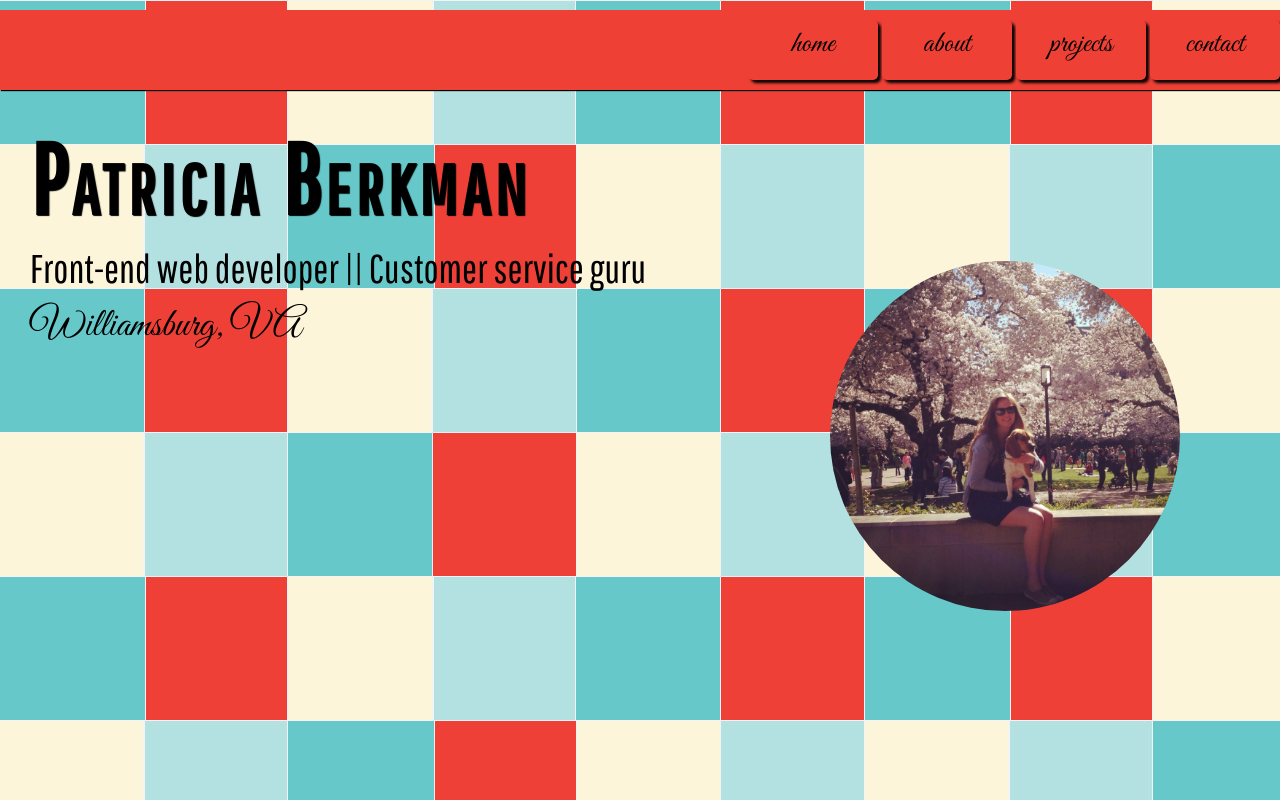
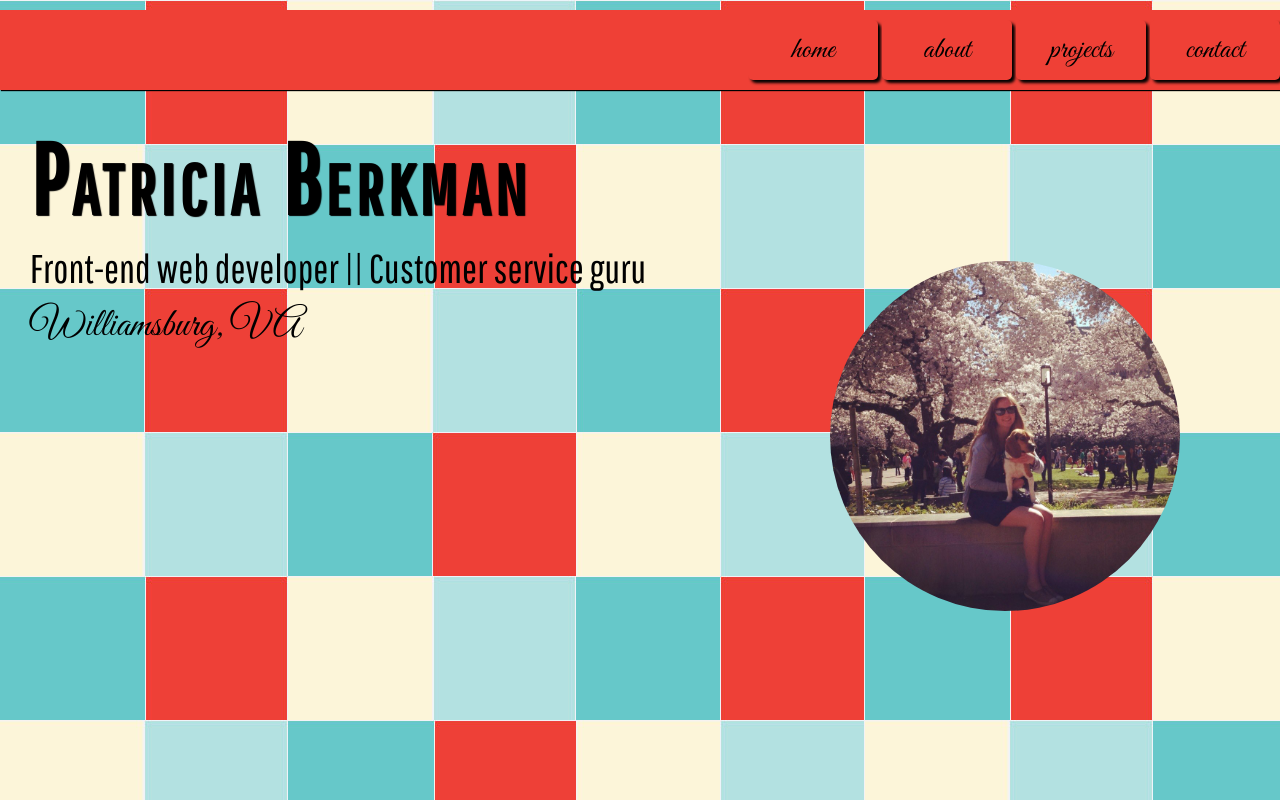
Before and after one commit to pberkman/portfolio, a plain HTML site: page index.html in a window 1280 px wide. Shown: the top 800 px of the page. Drawn offline with nearby package versions, Linux system fonts and the light colour scheme; a web font is replaced by a local one.

Commit message:
nav update
fixed line height and html

```diff
--- a/index.html
+++ b/index.html
@@ -17,10 +17,12 @@
 </head>
 <body>
 	<nav>
-		<div id="homeNav" class="navItems greatVibesFont">home</div>
-		<div id="aboutNav" class="navItems greatVibesFont">about</div>
-		<div id="projectsNav" class="navItems greatVibesFont">projects</div>
-		<div id="contactNav" class="navItems greatVibesFont">contact</div>
+		<ul>
+			<li id="homeNav" class="navItems greatVibesFont">home</li>
+			<li id="aboutNav" class="navItems greatVibesFont">about</li>
+			<li id="projectsNav" class="navItems greatVibesFont">projects</li>
+			<li id="contactNav" class="navItems greatVibesFont">contact</li>
+		</ul>
 	</nav>
 		<section id="home">
 			<div class="NameContainer clearNav">
--- a/portfolio.css
+++ b/portfolio.css
@@ -19,11 +19,15 @@ nav {
 	box-shadow: 1px 1px 1px #000000;
 
 }
+ul {
+	margin:0;
+}
 .navItems {
 	display: inline-block;
 	padding:5px;
 	width:120px;
 	height:50px;
+	line-height: 50px;
 	border-radius:5px;
 	background-color:#EF4036;
 	box-shadow:3px 3px 3px #000000;
@@ -66,7 +70,6 @@ section {
 	width:100%;
 	padding:0 0 5px 0;
 	margin:0;
-
 	min-width: 1010px;
 	font-family:'Pathway Gothic One', sans-serif;
 }
@@ -162,12 +165,12 @@ section {
 }
 
 /* Skills list*/
-li {
+.skillsInfo li {
 	display: inline-block;
 	font-variant: small-caps;
 	font-size:35px;
 }
-li:before {
+.skillsInfo li:before {
 	content: url("image/bullet.jpg");
 	padding:10px;
 
```
